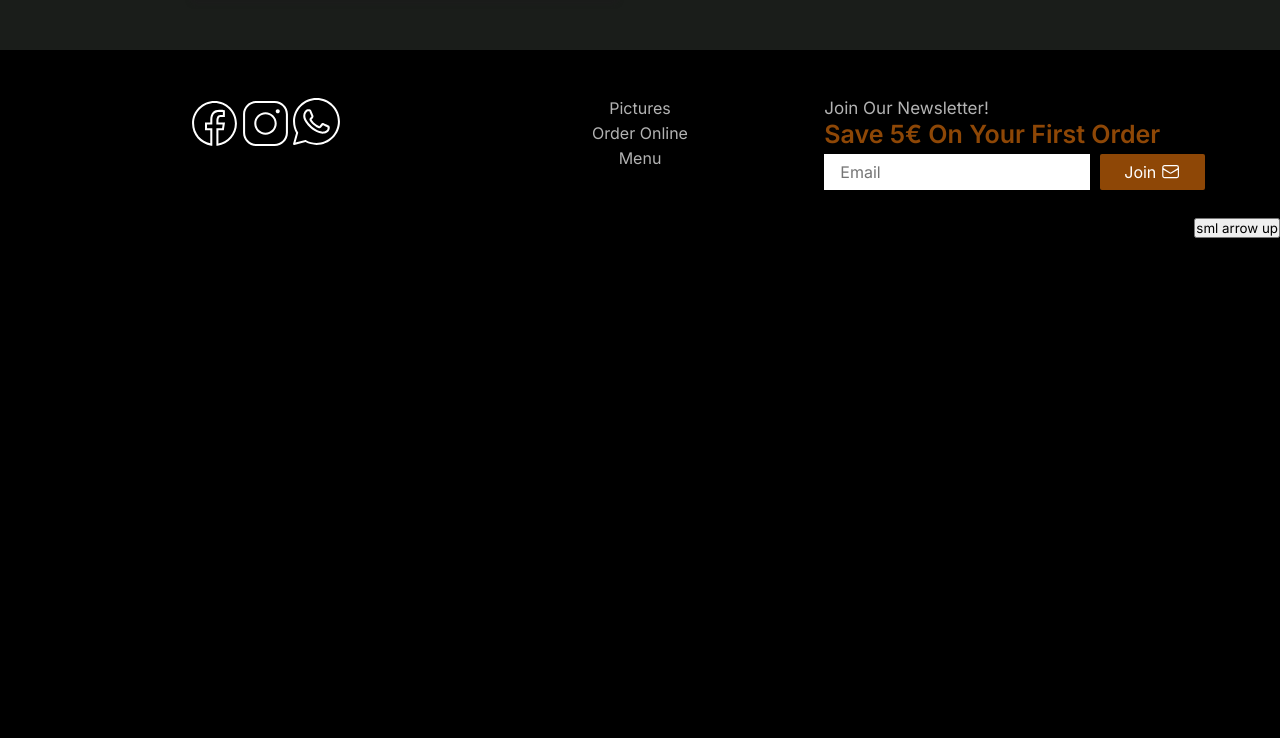
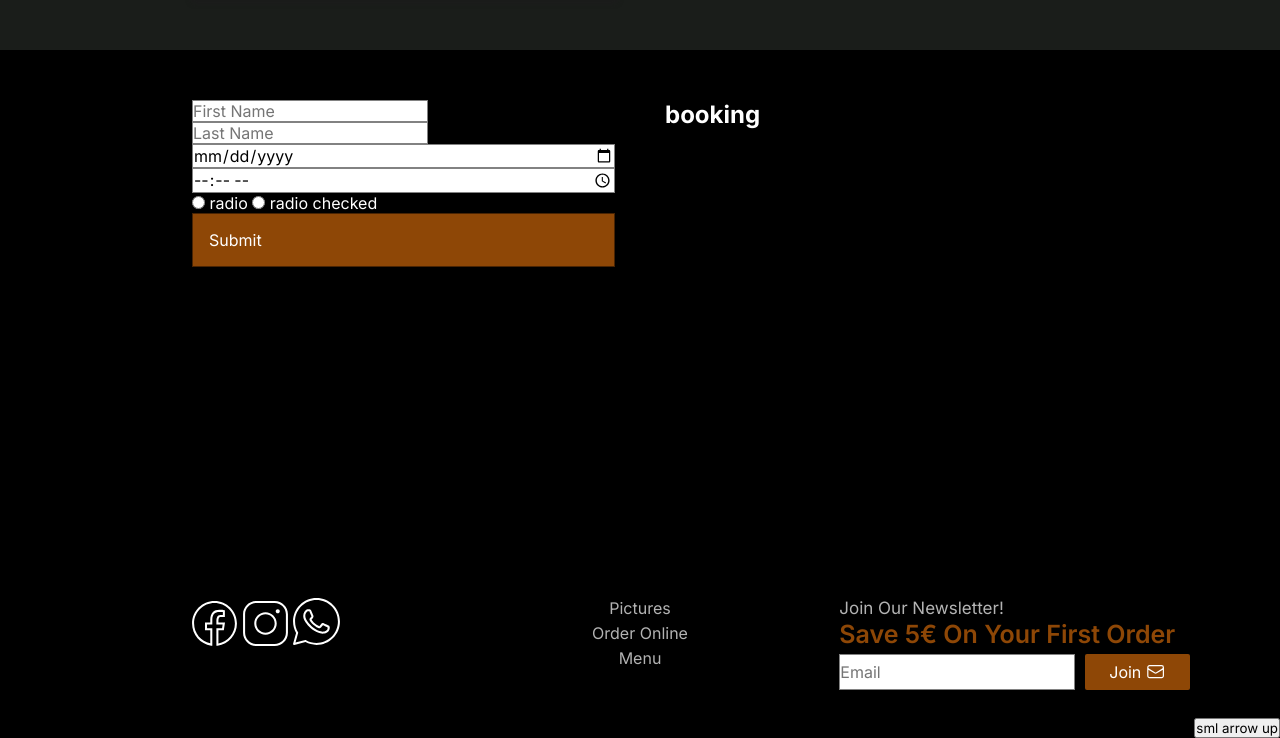
Before and after one commit to Patrick2052/thd-website-pruefung, a plain HTML site: page index.html in a window 1280 px wide. Shown: the part 1778-2516 px from the top of the page. Before the commit the page ends 2016 px from the top, so only its background shows below. Drawn offline with Linux system fonts and the light colour scheme.

Commit message:
images and stuff

```diff
--- a/index.html
+++ b/index.html
@@ -84,7 +84,7 @@
                 </div>
 
                 <div class="hero-actions-container">
-                    <a href="./booking.html" class="hero-cta box-shadow-dark-1">Book Now</a>
+                    <a href="#section-booking" class="hero-cta box-shadow-dark-1">Book Now</a>
                     <a class="hero-secondary-cta">
                         <span>
                             Our Menu
@@ -135,7 +135,7 @@
                             </div>
                         </div>
                         <div>
-                            <a class="cta">
+                            <a class="cta" href="">
                                 <span>
                                     Order Now
                                 </span>
@@ -220,15 +220,48 @@
         </section>
 
 
-        <!-- <section id="section-2">
-            <div class="one">
-                <span class="img-container"></span>
+        <section id="section-booking" class="double-section">
+            <div  class="content">
+                <div>
+                    <form class="booking-form">
+                        <section class="name">
+                            <input class="form-field" type="text" placeholder="First Name" name="first-name"/>
+                            <input class="form-field" type="text" placeholder="Last Name" name="last-name"/>
+                        </section>
+                        <input class="form-field" type="date" placeholder="Date: dd.mm.yyyy" name="date"/>
+                        <input class="form-field" type="time" name="time"/>
+
+                        <section>
+                            <!-- <span class="radio-container">
+                            </span> -->
+                            <label for="radio-one">
+                                <input id="radio-one" type="radio" name="1" value="one"/>
+                                radio
+                            </label>
+                            <label for="radio-two">
+                                <input id="radio-two" type="radio" name="1" value="one"/>
+                                radio checked
+                            </label>
+
+                            <!-- <label for="radio-two">
+                                Two
+                            </label>
+                            <input id="radio-two" type="radio" name="2" value="two"/>
+
+                            <label for="radio-custom">
+                                custom
+                            </label>
+                            <input id="radio-custom" type="radio" name="4" value="custom"/> -->
+                        </section>
+
+                        <input type="submit"/>
+                    </form>
+                </div>
+                <div>
+                    <h1>booking</h1>
+                </div>
             </div>
-            <div class="two">
-
-            </div>
-        </section> -->
-
+        </section>
 
     </main>
     <footer id="footer">
@@ -276,7 +309,7 @@
                             <path stroke-linecap="round" stroke-linejoin="round" d="M21.75 6.75v10.5a2.25 2.25 0 01-2.25 2.25h-15a2.25 2.25 0 01-2.25-2.25V6.75m19.5 0A2.25 2.25 0 0019.5 4.5h-15a2.25 2.25 0 00-2.25 2.25m19.5 0v.243a2.25 2.25 0 01-1.07 1.916l-7.5 4.615a2.25 2.25 0 01-2.36 0L3.32 8.91a2.25 2.25 0 01-1.07-1.916V6.75" />
                         </svg>
                 </label>
-                <input class="invisible" id="email-submit" type="submit"/>
+                <input style="opacity: 0; position: absolute; left: 1000px" class="invisible" id="email-submit" type="submit"/>
             </form>
         </div>
     </footer>
--- a/static/css/footer.css
+++ b/static/css/footer.css
@@ -78,6 +78,8 @@ footer {
     display: flex;
     flex-direction: column;
     gap: 5px;
+    overflow: hidden;
+    position: relative;
 }
 
 .newsletter-container .text-container {
--- a/static/css/main.css
+++ b/static/css/main.css
@@ -38,6 +38,7 @@ html {
     /* scrollbar-: white; */
     scrollbar-width: thin;
     position: relative;
+    scroll-behavior: smooth;
 }
 
 
@@ -533,6 +534,8 @@ nav a:hover {
 
     display: grid;
     grid-template-columns: 1fr 1fr; */
+    overflow: hidden;
+    padding: 1em 0;
 }
 
 @keyframes section-2-fly-in {
@@ -549,7 +552,7 @@ nav a:hover {
 #section-2 .fly-in {
     /* background-color: red; */
 
-    animation: 2000ms section-2-fly-in;
+    animation: 1700ms section-2-fly-in;
 
 }
 
@@ -625,6 +628,62 @@ nav a:hover {
 }
 
 
+#section-booking {
+    min-height: 500px;
+}
+
+
+
+.booking-form {
+    display: flex;
+    flex-direction: column;
+}
+
+.booking-form .name {
+    display: flex;
+    flex-direction: row;
+    flex-wrap: wrap;
+}
+
+.booking-form input[type=submit] {
+    padding: 1em;
+    background-color: var(--clr-accent);
+    color: white;
+}
+
+/*! radio button custom styling*/
+/* https://moderncss.dev/pure-css-custom-styled-radio-buttons/ */
+
+
+/* #section-booking .booking-form input[type=radio] {
+    appearance: none;
+    position: relative;
+    padding-left: 1em;
+} */
+
+
+
+
+
+
+
+/* #section-booking .booking-form input[type=radio]::before {
+    content: "";
+    height: 1em;
+    width: 1em;
+    background-color: red;
+    position: absolute;
+    left: -100%;
+} */
+
+
+
+
+
+
+
+
+
 
 
 .filler {
@@ -637,6 +696,14 @@ nav a:hover {
 
 
 /*! -- MEDIA QUERIES -- */
+@media only screen and (max-width: 1000px) {
+
+    #section-booking .content {
+        display: flex;
+        flex-direction: column;
+        width: 100%;
+    }
+}
 
 
 @media only screen and (max-width: 850px) {
@@ -644,6 +711,8 @@ nav a:hover {
     #hero-section {
         height: 30vh;
     }
+
+
 
 }
 
@@ -687,6 +756,9 @@ nav a:hover {
     }
 
 
+
+
+
 }
 
 @media only screen and (max-width: 600px) {
--- a/static/css/reset.css
+++ b/static/css/reset.css
@@ -38,6 +38,9 @@ img {
 
 }
 
-input {
+input:not(input[type="radio"]) {
     all: unset;
+    background-color: rgb(255, 255, 255);
+    border: 1px solid rgba(0, 0, 0, 0.492);
+    color: black;
 }
```
Also changed, not shown: static/pictures/pizza/masimo-grabar-NzHRSLhc6Cs-unsplash.jpg (added), static/pictures/pizza/peter-bravo-de-los-rios-OklpRh8-Sns-unsplash.jpg (added), static/pictures/pizza/sahal-hameed-Nq9KlQTTEbQ-unsplash.jpg (added), 8 other files.
